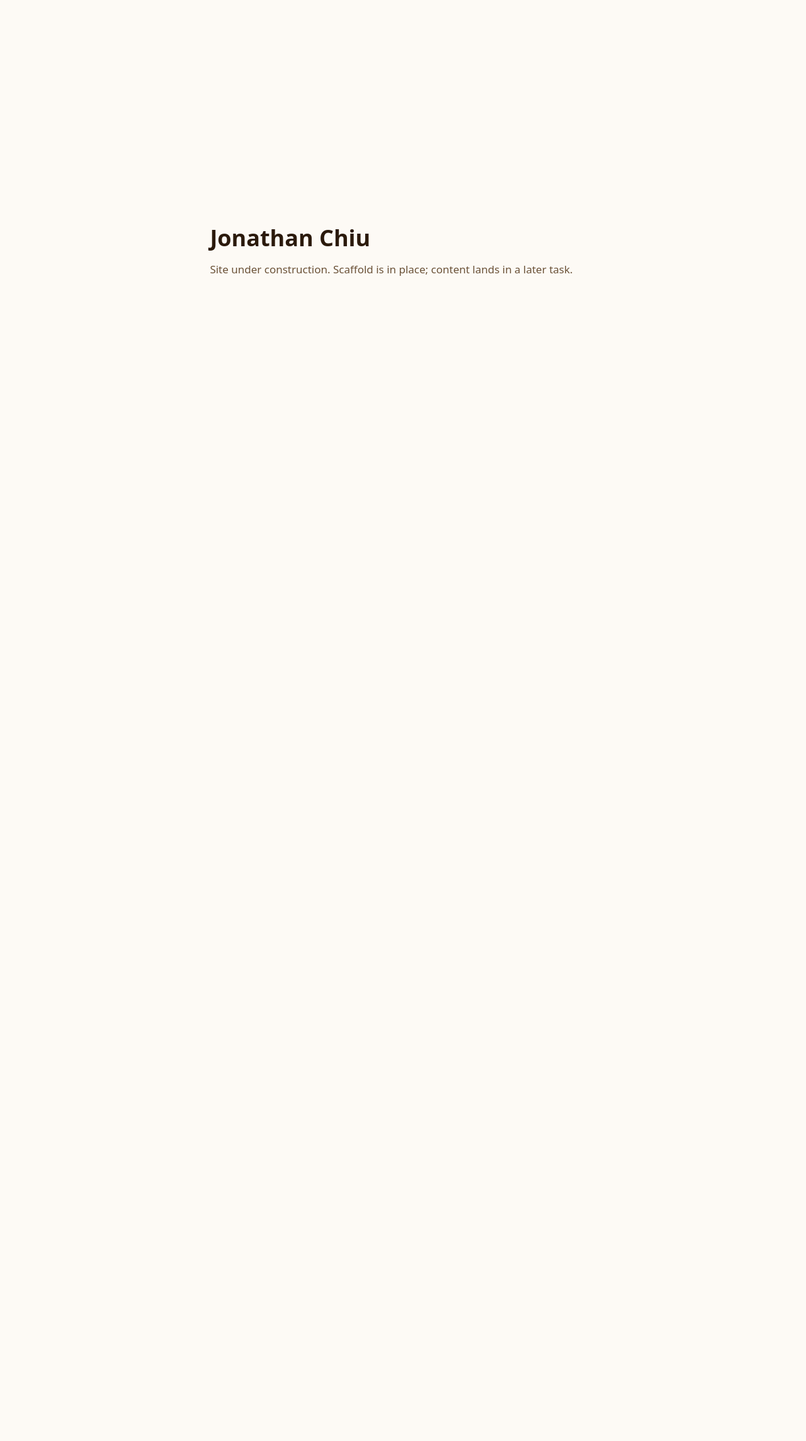
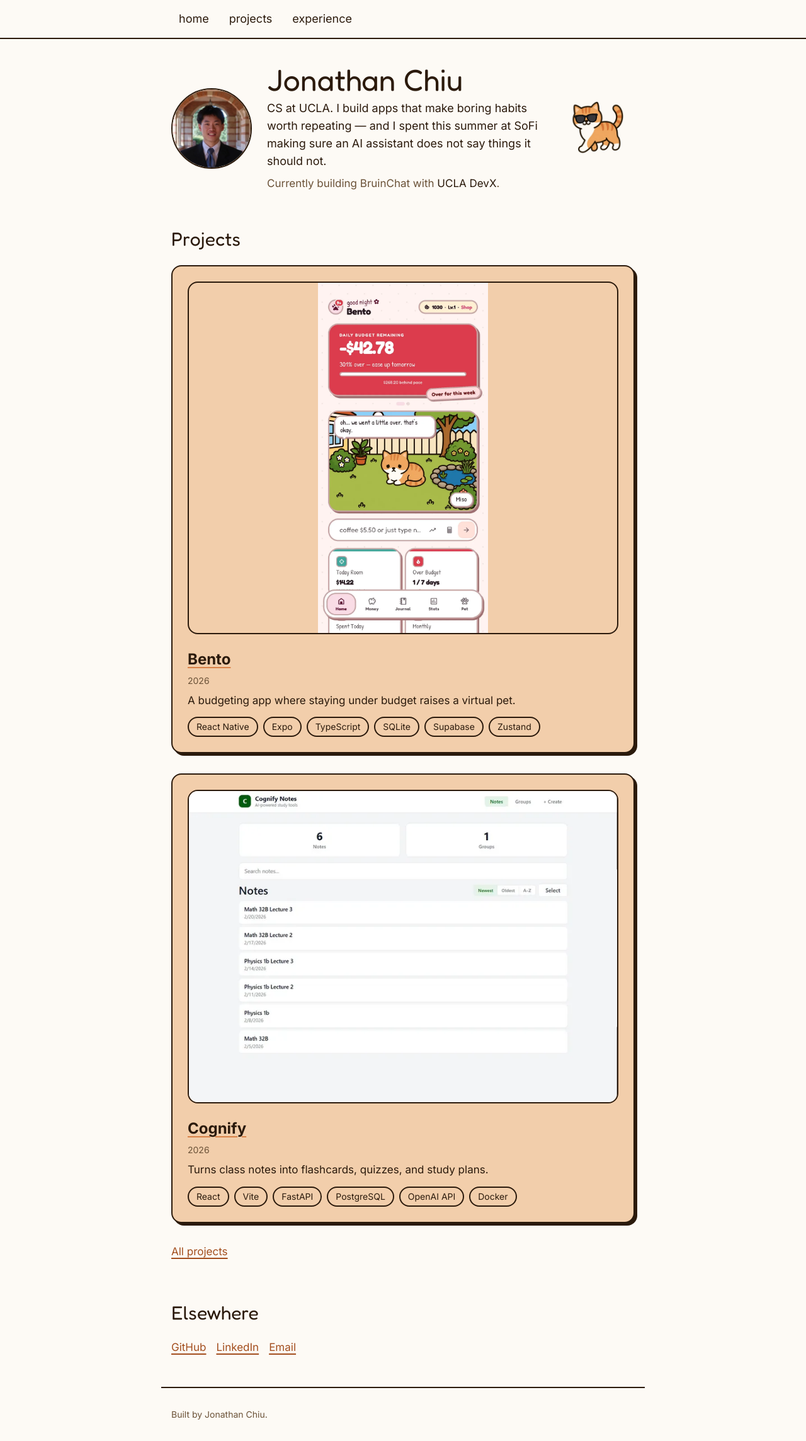
Before and after one commit to jonathantchiu/site, a Next.js app: page / in a window 1280 px wide. Shown: the whole page at 63% size. Before the commit the page ends 800 px from the top, so only its background shows below. Built offline with nearby package versions, Linux system fonts and the light colour scheme.

Commit message:
feat: add site layout and home page

```diff
--- a/app/layout.tsx
+++ b/app/layout.tsx
@@ -1,17 +1,34 @@
-import type { Metadata } from "next";
-import "./globals.css";
+import type { Metadata } from 'next';
+import { Inter, Fredoka } from 'next/font/google';
+import { Nav } from '@/components/Nav';
+import './globals.css';
+
+const inter = Inter({ subsets: ['latin'], variable: '--font-body', display: 'swap' });
+const fredoka = Fredoka({ subsets: ['latin'], variable: '--font-display', display: 'swap' });
 
 export const metadata: Metadata = {
-  title: "Jonathan Chiu",
-  description: "Personal website of Jonathan Chiu.",
+  title: 'Jonathan Chiu',
+  description: 'CS at UCLA. I build apps that make boring habits worth repeating.',
 };
 
-export default function RootLayout({
-  children,
-}: Readonly<{ children: React.ReactNode }>) {
+export default function RootLayout({ children }: { children: React.ReactNode }) {
   return (
-    <html lang="en">
-      <body>{children}</body>
+    <html lang="en" className={`${inter.variable} ${fredoka.variable}`}>
+      <body className="font-[family-name:var(--font-body)]">
+        <a
+          href="#content"
+          className="sr-only focus:not-sr-only focus:absolute focus:left-4 focus:top-4 focus:z-50 focus:rounded focus:border-2 focus:border-ink focus:bg-cream focus:px-4 focus:py-2"
+        >
+          Skip to content
+        </a>
+        <Nav />
+        <main id="content" className="mx-auto max-w-3xl px-4 py-10">
+          {children}
+        </main>
+        <footer className="mx-auto max-w-3xl border-t-2 border-ink px-4 py-8 text-sm text-muted">
+          Built by Jonathan Chiu.
+        </footer>
+      </body>
     </html>
   );
 }
--- a/app/page.tsx
+++ b/app/page.tsx
@@ -1,11 +1,77 @@
+import Link from 'next/link';
+import { getFeaturedProjects } from '@/lib/projects';
+import { ProjectCard } from '@/components/ProjectCard';
+import { Reveal } from '@/components/Reveal';
+import { Mascot } from '@/components/Mascot';
+
 export default function Home() {
+  const featured = getFeaturedProjects();
+
   return (
-    <main className="mx-auto flex min-h-screen max-w-measure flex-col justify-center px-6 py-24">
-      <h1 className="text-4xl font-semibold text-ink">Jonathan Chiu</h1>
-      <p className="mt-4 text-muted">
-        Site under construction. Scaffold is in place; content lands in a
-        later task.
-      </p>
-    </main>
+    <>
+      <section className="flex flex-col items-start gap-6 sm:flex-row sm:items-center">
+        <img
+          src="/profile.webp"
+          alt="Jonathan Chiu"
+          width={128}
+          height={128}
+          className="h-32 w-32 rounded-full border-2 border-ink object-cover"
+        />
+        <div>
+          <h1 className="font-[family-name:var(--font-display)] text-4xl sm:text-5xl">
+            Jonathan Chiu
+          </h1>
+          <p className="mt-2 max-w-measure text-lg">
+            CS at UCLA. I build apps that make boring habits worth repeating —
+            and I spent this summer at SoFi making sure an AI assistant does not
+            say things it should not.
+          </p>
+          <p className="mt-2 max-w-measure text-muted">
+            Currently building BruinChat with{' '}
+            <span className="text-ink">UCLA DevX</span>.
+          </p>
+        </div>
+        <div className="hidden shrink-0 sm:block">
+          <Mascot mood="happy" cosmetic="sunglasses" size={120} />
+        </div>
+      </section>
+
+      <section className="mt-14">
+        <h2 className="font-[family-name:var(--font-display)] text-3xl">Projects</h2>
+        <div className="mt-6 flex flex-col gap-8">
+          {featured.map((project, i) => (
+            <Reveal key={project.slug} delay={i * 0.08}>
+              <ProjectCard project={project} />
+            </Reveal>
+          ))}
+        </div>
+        <Link
+          href="/projects"
+          className="mt-6 inline-flex min-h-[44px] items-center text-orange-text underline decoration-2 underline-offset-4"
+        >
+          All projects
+        </Link>
+      </section>
+
+      <section className="mt-14">
+        <h2 className="font-[family-name:var(--font-display)] text-3xl">Elsewhere</h2>
+        <ul className="mt-4 flex flex-wrap gap-4">
+          {[
+            ['GitHub', 'https://github.com/jonathantchiu'],
+            ['LinkedIn', 'https://linkedin.com/in/jonathantchiu'],
+            ['Email', 'mailto:jonnych1u@g.ucla.edu'],
+          ].map(([label, href]) => (
+            <li key={label}>
+              <a
+                href={href}
+                className="flex min-h-[44px] items-center text-orange-text underline decoration-2 underline-offset-4"
+              >
+                {label}
+              </a>
+            </li>
+          ))}
+        </ul>
+      </section>
+    </>
   );
 }
--- /dev/null
+++ b/components/Nav.tsx
@@ -0,0 +1,26 @@
+import Link from 'next/link';
+
+const LINKS = [
+  { href: '/', label: 'home' },
+  { href: '/projects', label: 'projects' },
+  { href: '/experience', label: 'experience' },
+];
+
+export function Nav() {
+  return (
+    <nav className="border-b-2 border-ink bg-cream">
+      <ul className="mx-auto flex max-w-3xl gap-2 px-4 py-2">
+        {LINKS.map((link) => (
+          <li key={link.href}>
+            <Link
+              href={link.href}
+              className="flex min-h-[44px] items-center px-3 text-lg hover:text-orange-text hover:underline"
+            >
+              {link.label}
+            </Link>
+          </li>
+        ))}
+      </ul>
+    </nav>
+  );
+}
```
